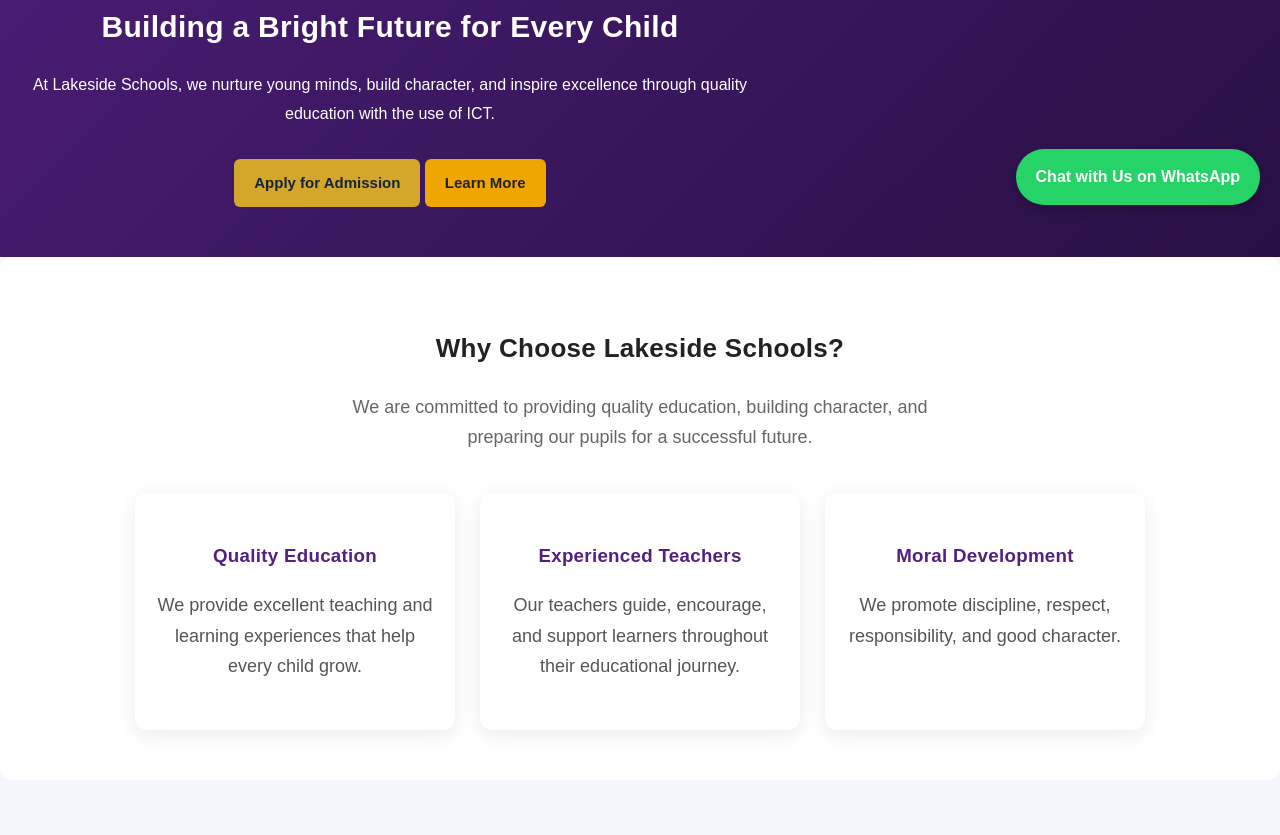
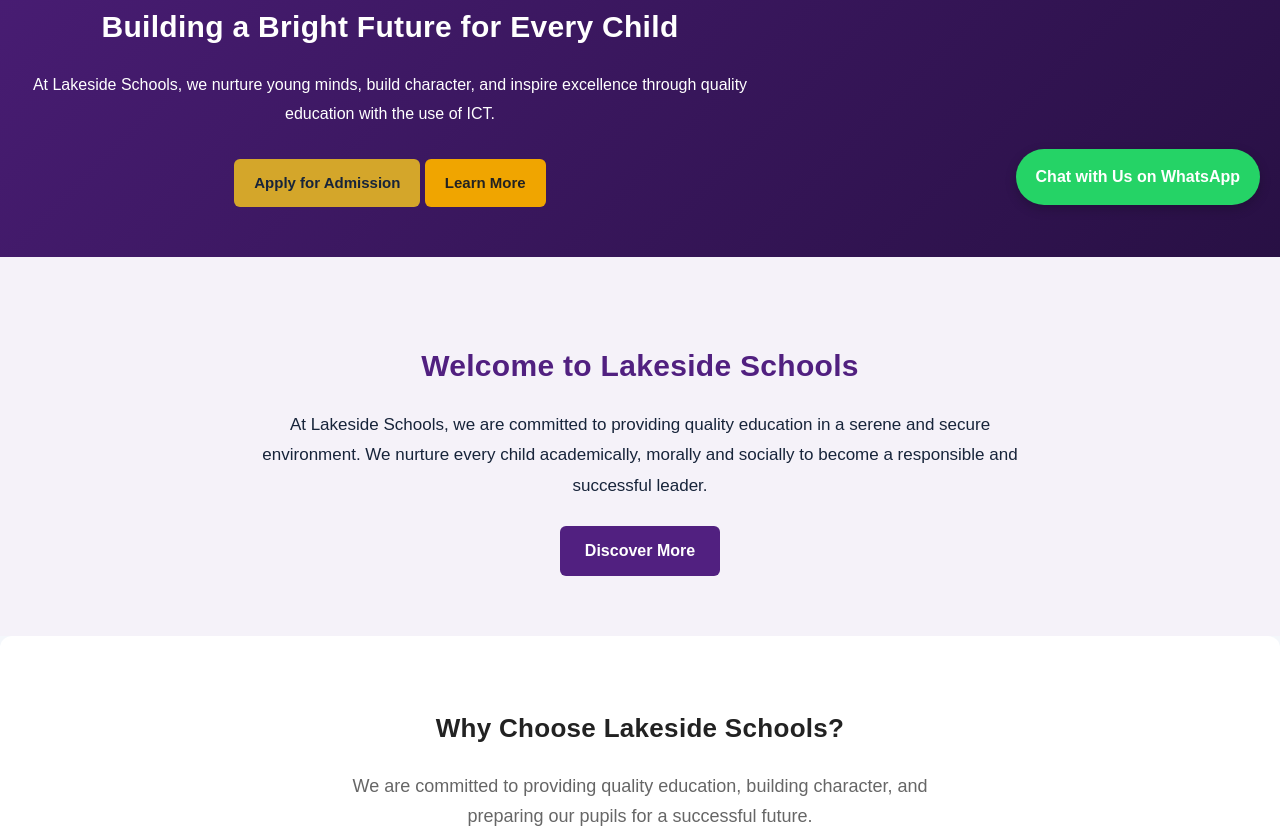
Before and after one commit to adediranstephen015-tech/lakeside-schools, a plain HTML site: page index.html in a window 1280 px wide. Shown: the part 575-1410 px from the top of the page. Drawn offline with Linux system fonts and the light colour scheme.

Commit message:
Update index.html

```diff
--- a/index.html
+++ b/index.html
@@ -54,6 +54,18 @@
     </div>
 
 </section>
+    <section class="welcome">
+    <h2>Welcome to Lakeside Schools</h2>
+
+    <p>
+        At Lakeside Schools, we are committed to providing
+        quality education in a serene and secure environment.
+        We nurture every child academically, morally and
+        socially to become a responsible and successful leader.
+    </p>
+
+    <a href="about.html" class="btn">Discover More</a>
+    </section>
 <section class="why-us">
 
     <h2>Why Choose Lakeside Schools?</h2>
```
